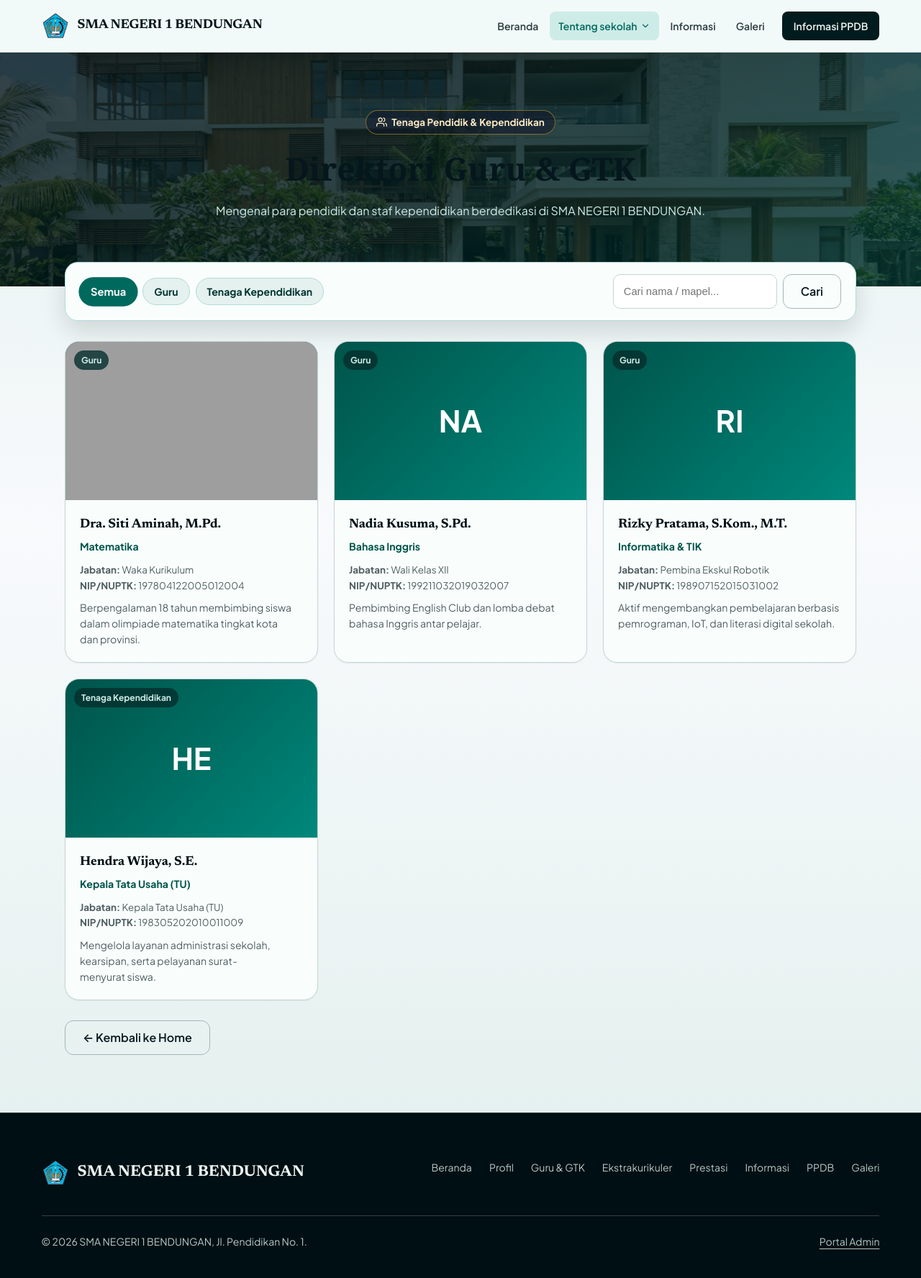
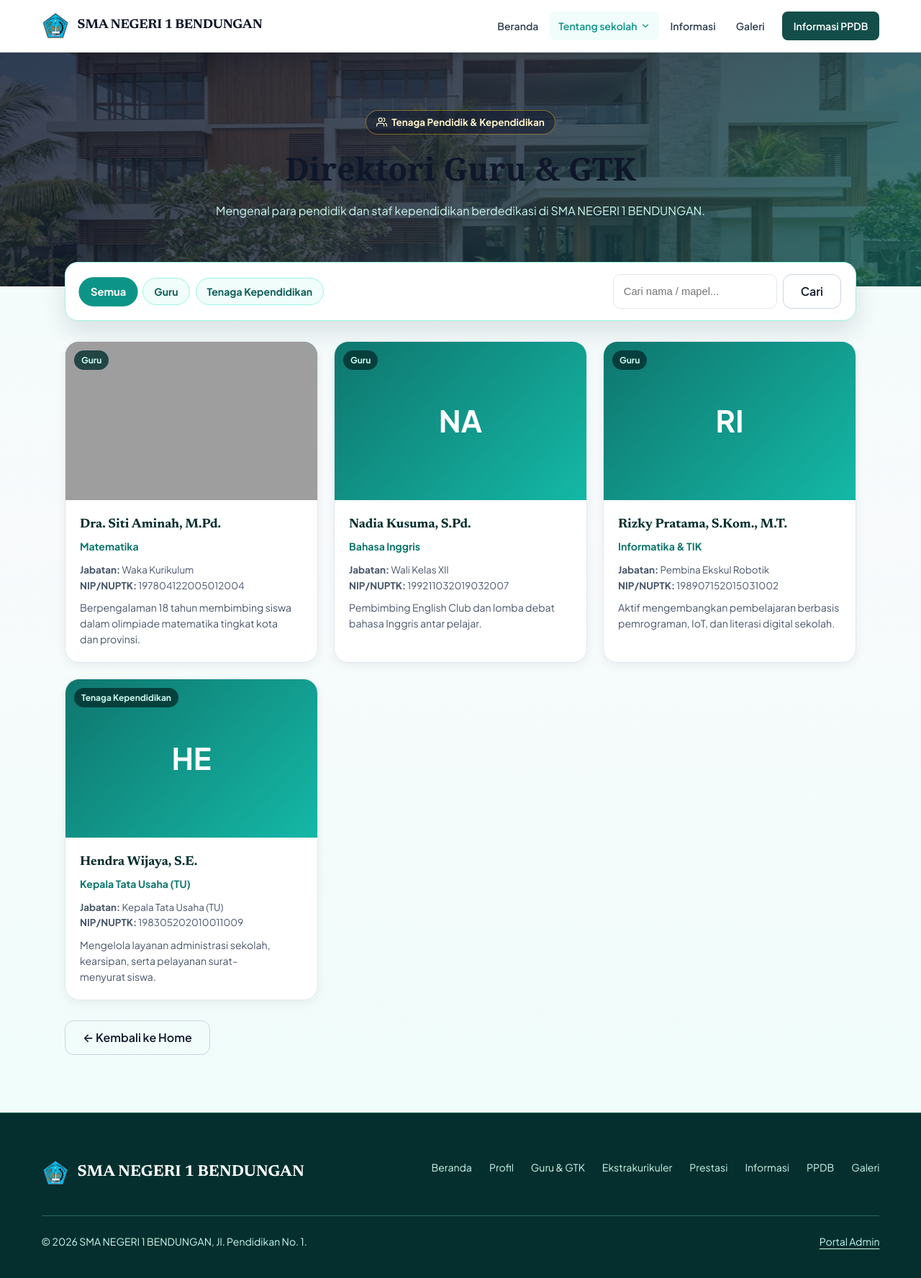
Before and after one commit to gojapantogether-ship-it/web-sekolah-smangat, a Laravel app: page /guru in a window 1280 px wide. Shown: the whole page at 72% size. Run offline with Laravel 12, Linux system fonts and the light colour scheme; data comes from the database, SQL or seed files in the repository; grey boxes are pictures that could not be loaded.

Commit message:
Restore original toska-navy-gold color palette while keeping the redesigned layout

```diff
--- a/public/css/tokens.css
+++ b/public/css/tokens.css
@@ -1,6 +1,5 @@
-/* Hallmark · v2.0.0 · redesign: full · genre: editorial · theme: brand (toska-navy-gold + frosted glass by request) · posture: committed · hero: Poster · nav: frosted edge-aligned · footer: colophon mast */
-/* Hallmark · pre-emit critique: P5 H5 E5 S5 R5 V5 · cut 3 pulsing orbs, 7 duplicate icon cards, accented hero word, 10 glued arrows, and Admin CTA from public nav to earn editorial restraint while honoring the user's toska-navy-gold palette and frosted glass */
-/* Hallmark · waive 23 · deep teal-navy field carries the hero and closing contact band under Committed posture while gold stays strictly on the single primary action and focus ring · user explicitly requested keeping the toska-navy-gold school theme */
+/* Hallmark · v2.0.0 · redesign: full · genre: editorial · theme: brand (original toska-navy-gold palette + frosted glass by user request) · posture: committed · hero: Poster · nav: frosted edge-aligned · footer: colophon mast */
+/* Hallmark · pre-emit critique: P5 H5 E5 S5 R5 V5 · restored exact user-approved toska-navy-gold palette while preserving the clean editorial layout, frosted glass architecture, and Floor invariants */
 
 :root {
     /* Typography — 2 families max, 3 weights (400, 600, 700) */
@@ -16,53 +15,72 @@
     --text-md: 1rem;
     --text-sm: 0.875rem;
 
-    /* Bespoke OKLCH Palette — Tinted Mineral Paper, Deep Institutional Teal-Navy, Warm Gold Signal */
-    --color-paper: oklch(97.8% 0.007 186);
-    --color-paper-2: oklch(94.8% 0.013 186);
-    --color-paper-3: oklch(91.5% 0.018 186);
-    --color-surface: oklch(99.2% 0.005 186);
+    /* Original User-Approved Toska–Navy–Gold Palette */
+    --toska-950: #042f2e;
+    --toska-900: #134e4a;
+    --toska-800: #115e59;
+    --toska-700: #0f766e;
+    --toska-600: #0d9488;
+    --toska-500: #14b8a6;
+    --toska-400: #2dd4bf;
+    --toska-200: #99f6e4;
+    --toska-100: #ccfbf1;
+    --toska-50:  #f0fdfa;
+    --navy-950:  #0f172a;
+    --navy-900:  #1e293b;
+    --navy-800:  #334155;
+    --gold-600:  #d97706;
+    --gold-500:  #f59e0b;
+    --gold-400:  #fbbf24;
+    --gold-100:  #fef3c7;
 
-    --color-ink: oklch(19% 0.026 218);
-    --color-ink-soft: oklch(34% 0.022 214);
-    --color-muted: oklch(47% 0.018 210);
-    --color-rule: oklch(86% 0.016 192);
-    --color-rule-strong: oklch(76% 0.022 192);
+    /* Semantic Surface & Ink Tokens Mapped to Original Palette */
+    --color-paper: #f8fafc;
+    --color-paper-2: var(--toska-50);
+    --color-paper-3: var(--toska-100);
+    --color-surface: #ffffff;
 
-    /* Committed School Identity Field (Deep Teal-Navy) */
-    --color-field: oklch(20% 0.038 202);
-    --color-field-deep: oklch(15% 0.032 210);
-    --color-field-ink: oklch(96% 0.008 186);
-    --color-field-muted: oklch(82% 0.018 190);
-    --color-brand: oklch(46% 0.095 184);
-    --color-brand-hover: oklch(39% 0.092 184);
-    --color-brand-soft: oklch(92% 0.032 184);
-    --color-brand-ink: oklch(98% 0.006 184);
+    --color-ink: var(--navy-950);
+    --color-ink-soft: var(--navy-800);
+    --color-muted: #475569;
+    --color-rule: #e2e8f0;
+    --color-rule-strong: #cbd5e1;
 
-    /* Accent Signal (Warm Institutional Gold — primary action & focus) */
-    --color-accent: oklch(76% 0.155 78);
-    --color-accent-hover: oklch(71% 0.16 74);
-    --color-accent-ink: oklch(18% 0.028 218);
-    --color-focus: oklch(68% 0.18 76);
+    /* Committed School Identity Field */
+    --color-field: var(--toska-900);
+    --color-field-deep: var(--toska-950);
+    --color-field-ink: #ffffff;
+    --color-field-muted: var(--toska-100);
+    --color-brand: var(--toska-600);
+    --color-brand-hover: var(--toska-700);
+    --color-brand-soft: var(--toska-50);
+    --color-brand-ink: #ffffff;
 
-    /* Architectural Frosted Glass Tokens (User Requested) */
-    --glass-nav: oklch(98% 0.008 186 / 0.78);
-    --glass-nav-border: oklch(22% 0.03 206 / 0.1);
-    --glass-light: oklch(99% 0.006 186 / 0.72);
-    --glass-light-border: oklch(99% 0.006 186 / 0.65);
-    --glass-dark: oklch(18% 0.036 204 / 0.58);
-    --glass-dark-strong: oklch(16% 0.034 206 / 0.76);
-    --glass-dark-border: oklch(96% 0.012 186 / 0.22);
-    --glass-blur: blur(18px) saturate(145%);
+    /* Accent Signal (Original Gold) */
+    --color-accent: var(--gold-500);
+    --color-accent-hover: var(--gold-600);
+    --color-accent-ink: var(--navy-950);
+    --color-focus: var(--gold-500);
 
-    /* Hero Photograph Scrim */
+    /* Architectural Frosted Glass Tokens */
+    --glass-nav: rgba(255, 255, 255, 0.90);
+    --glass-nav-border: rgba(15, 23, 42, 0.08);
+    --glass-light: rgba(255, 255, 255, 0.86);
+    --glass-light-border: rgba(204, 251, 241, 0.85);
+    --glass-dark: rgba(15, 23, 42, 0.56);
+    --glass-dark-strong: rgba(4, 47, 46, 0.74);
+    --glass-dark-border: rgba(153, 246, 228, 0.28);
+    --glass-blur: blur(16px) saturate(140%);
+
+    /* Original Hero Photograph Overlay */
     --hero-scrim: linear-gradient(
         180deg,
-        oklch(15% 0.032 212 / 0.56) 0%,
-        oklch(17% 0.038 202 / 0.66) 58%,
-        oklch(15% 0.036 200 / 0.84) 100%
+        rgba(15, 23, 42, 0.72) 0%,
+        rgba(15, 23, 42, 0.62) 50%,
+        rgba(4, 47, 46, 0.80) 100%
     );
 
-    /* Spacing Scale (Hallmark Craft § 3) */
+    /* Spacing Scale */
     --space-3xs: 2px;
     --space-2xs: 4px;
     --space-xs: 8px;
@@ -89,9 +107,9 @@
     --radius-pill: 999px;
 
     /* Subtle Elevation */
-    --shadow-subtle: 0 1px 2px oklch(19% 0.026 218 / 0.06);
-    --shadow-glass: 0 16px 40px oklch(14% 0.032 210 / 0.24);
-    --shadow-dropdown: 0 14px 34px oklch(16% 0.03 214 / 0.14);
+    --shadow-subtle: 0 4px 14px rgba(15, 23, 42, 0.06);
+    --shadow-glass: 0 20px 40px rgba(4, 47, 46, 0.28);
+    --shadow-dropdown: 0 14px 34px rgba(15, 23, 42, 0.12);
 
     /* Motion */
     --ease-out: cubic-bezier(0.22, 1, 0.36, 1);
@@ -108,29 +126,12 @@
     --z-sticky-nav: 300;
     --z-modal: 400;
 
-    /* Legacy Token Aliases (keeps all subpages harmonious without breakage) */
-    --toska-950: var(--color-field-deep);
-    --toska-900: var(--color-field);
-    --toska-800: oklch(29% 0.065 188);
-    --toska-700: var(--color-brand-hover);
-    --toska-600: var(--color-brand);
-    --toska-500: oklch(56% 0.105 184);
-    --toska-400: oklch(68% 0.105 182);
-    --toska-200: oklch(86% 0.045 184);
-    --toska-100: var(--color-brand-soft);
-    --toska-50:  var(--color-paper-2);
-    --navy-950:  var(--color-ink);
-    --navy-900:  var(--color-field);
-    --navy-800:  var(--color-ink-soft);
-    --gold-600:  var(--color-accent-hover);
-    --gold-500:  var(--color-accent);
-    --gold-400:  oklch(81% 0.145 82);
-    --gold-100:  oklch(94% 0.055 85);
-    --text-dark: var(--color-ink);
-    --text-muted: var(--color-muted);
-    --bg-page: var(--color-paper);
-    --surface: var(--color-surface);
-    --border: var(--color-rule);
+    /* Legacy Aliases for Subpages */
+    --text-dark: var(--navy-950);
+    --text-muted: #475569;
+    --bg-page: #f8fafc;
+    --surface: #ffffff;
+    --border: #e2e8f0;
     --shadow-sm: var(--shadow-subtle);
     --shadow-md: var(--shadow-dropdown);
     --shadow-lg: var(--shadow-glass);
```
